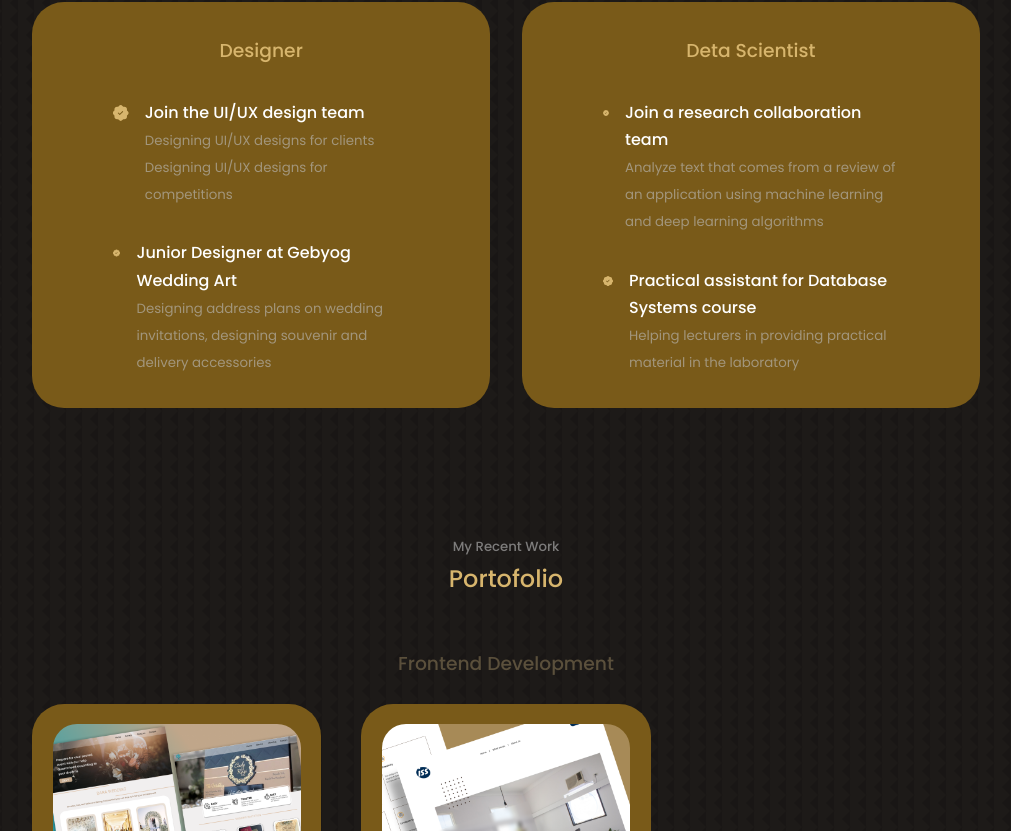
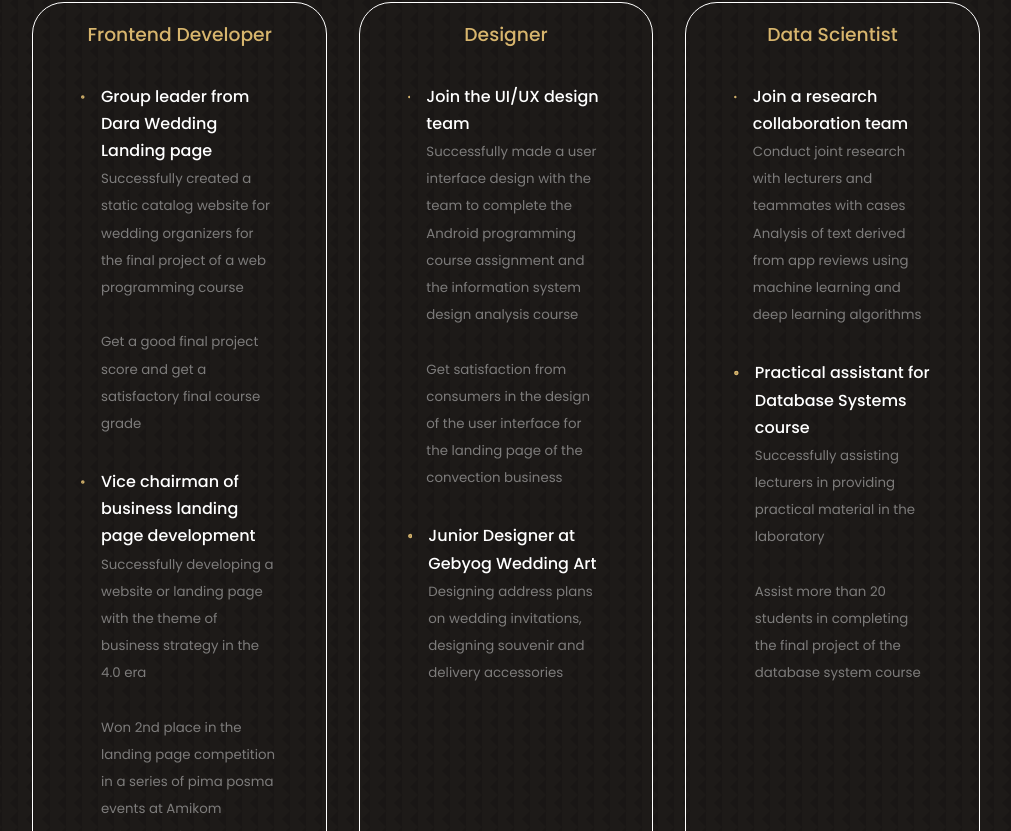
Before and after one commit to taufikhdyt01/portofolio-web, a React (Create React App) app: page / in a window 1280 px wide. Shown: the part 2629-3460 px from the top of the page, without its empty margins (134-1145 px from the left). Built offline with nearby package versions, Linux system fonts and the light colour scheme.

Commit message:
Update Experience

```diff
--- a/src/components/experience/Experience.jsx
+++ b/src/components/experience/Experience.jsx
@@ -14,15 +14,37 @@ const Experience = () => {
       <h2 data-aos="fade-down" data-aos-duration="500">My Experiences</h2>
 
       <div className="container experience__container">
-        <div data-aos="zoom-out-right" data-aos-duration="2500" className="experience__frontend">
+      <div data-aos="zoom-out-right" data-aos-duration="2500" className="experience__frontend">
+          <h3>Frontend Developer</h3>
+          <div className="experience__content">
+          <article className='experience__details'>
+              <BsPatchCheckFill className='experience__details-icon'/>
+             <div>
+                <h4>Group leader from Dara Wedding Landing page</h4>
+                <small className='text-light'>Successfully created a static catalog website for wedding organizers for the final project of a web programming course</small> <br /> <br />
+                <small className='text-light'>Get a good final project score and get a satisfactory final course grade</small>
+             </div>
+            </article>
+            <article className='experience__details'>
+              <BsPatchCheckFill className='experience__details-icon'/>
+              <div>
+                <h4>Vice chairman of business landing page development</h4>
+                <small className='text-light'>Successfully developing a website or landing page with the theme of business strategy in the 4.0 era</small> <br /> <br />
+                <small className='text-light'>Won 2nd place in the landing page competition in a series of pima posma events at Amikom University of Yogyakarta</small>
+              </div>
+            </article>
+          </div>
+        </div>
+
+        <div data-aos="zoom-out-up" data-aos-duration="2500" className="experience__design">
           <h3>Designer</h3>
           <div className="experience__content">
           <article className='experience__details'>
               <BsPatchCheckFill className='experience__details-icon'/>
              <div>
                 <h4>Join the UI/UX design team</h4>
-                <small className='text-light'>Designing UI/UX designs for clients</small> <br />
-                <small className='text-light'>Designing UI/UX designs for competitions</small>
+                <small className='text-light'>Successfully made a user interface design with the team to complete the Android programming course assignment and the information system design analysis course</small> <br />
+                <br /><small className='text-light'>Get satisfaction from consumers in the design of the user interface for the landing page of the convection business</small>
              </div>
             </article>
             <article className='experience__details'>
@@ -32,28 +54,24 @@ const Experience = () => {
                 <small className='text-light'>Designing address plans on wedding invitations, designing souvenir and delivery accessories</small>
               </div>
             </article>
-
-
-
           </div>
-
-
         </div>
-        <div data-aos="zoom-out-left" data-aos-duration="3000"  className="experience__backend">
-        <h3>Deta Scientist</h3>
+        <div data-aos="zoom-out-left" data-aos-duration="3000"  className="experience__ds">
+        <h3>Data Scientist</h3>
           <div className="experience__content">
             <article className='experience__details'>
               <BsPatchCheckFill className='experience__details-icon'/>
               <div>
                 <h4>Join a research collaboration team</h4>
-                <small className='text-light'>Analyze text that comes from a review of an application using machine learning and deep learning algorithms</small>
+                <small className='text-light'>Conduct joint research with lecturers and teammates with cases Analysis of text derived from app reviews using machine learning and deep learning algorithms</small>
               </div>
             </article>
             <article className='experience__details'>
               <BsPatchCheckFill className='experience__details-icon'/>
              <div>
                 <h4>Practical assistant for Database Systems course</h4>
-                <small className='text-light'>Helping lecturers in providing practical material in the laboratory</small>
+                <small className='text-light'>Successfully assisting lecturers in providing practical material in the laboratory</small><br /> <br />
+                <small className='text-light'>Assist more than 20 students in completing the final project of the database system course</small>
              </div>
             </article>
 
--- a/src/components/experience/experience.css
+++ b/src/components/experience/experience.css
@@ -1,21 +1,25 @@
 .experience__container{
     display: grid;
-    grid-template-columns: 1fr 1fr;
+    grid-template-columns: repeat(3, 1fr);
     gap: 2rem;
 }
+.experience__container > div{
+    background: transparent;
+    padding: 1rem 3rem;
+    cursor: default;
+    border-radius: 2rem;
+    border-color: var(--color-bg-variant);
+    border: 1px solid;
 
-.experience__container > div {
+}
+
+.experience__container > div:hover {
     background: var(--color-bg-variant);
-    padding: 2rem 5rem;
     border-radius: 2rem;
     border: 1px solid transparent;
     transition: var(--transition)
 }
-.experience__container > div:hover{
-    background: transparent;
-    border-color: var(--color-primary-variant);
-    cursor: default;
-}
+
 .experience__container > div h3{
     text-align: center;
     margin-bottom: 2rem;
@@ -43,12 +47,12 @@
 
     .experience__container > div {
         width: 80%;
-        padding: 2rem;
+        padding: 1rem;
         margin: 0 auto;
     }
 
     .experience__content{
-        padding-left: 3rem;
+        padding-left: 2rem;
         padding-top: 1rem;
         padding-right: 1rem;
     }
```
